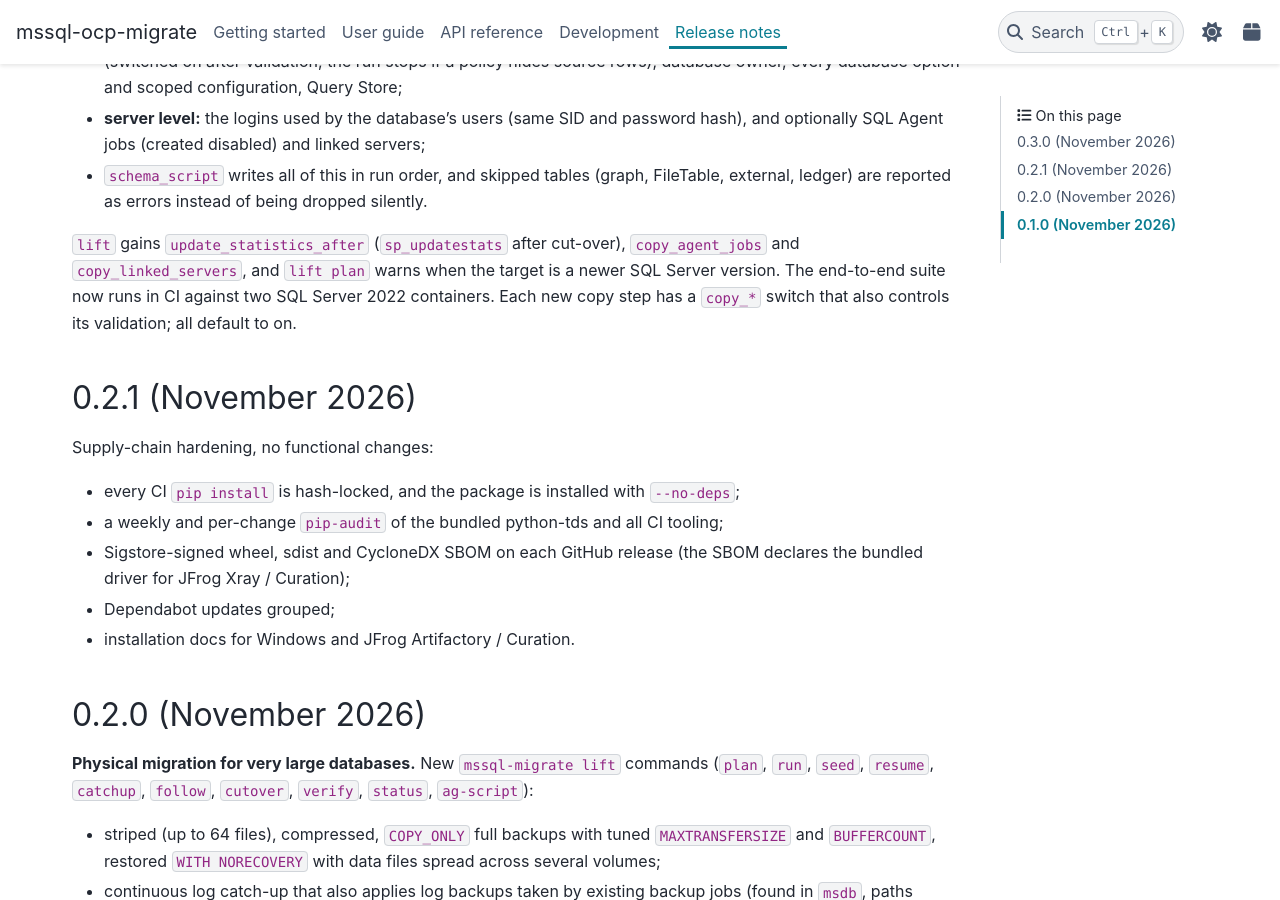
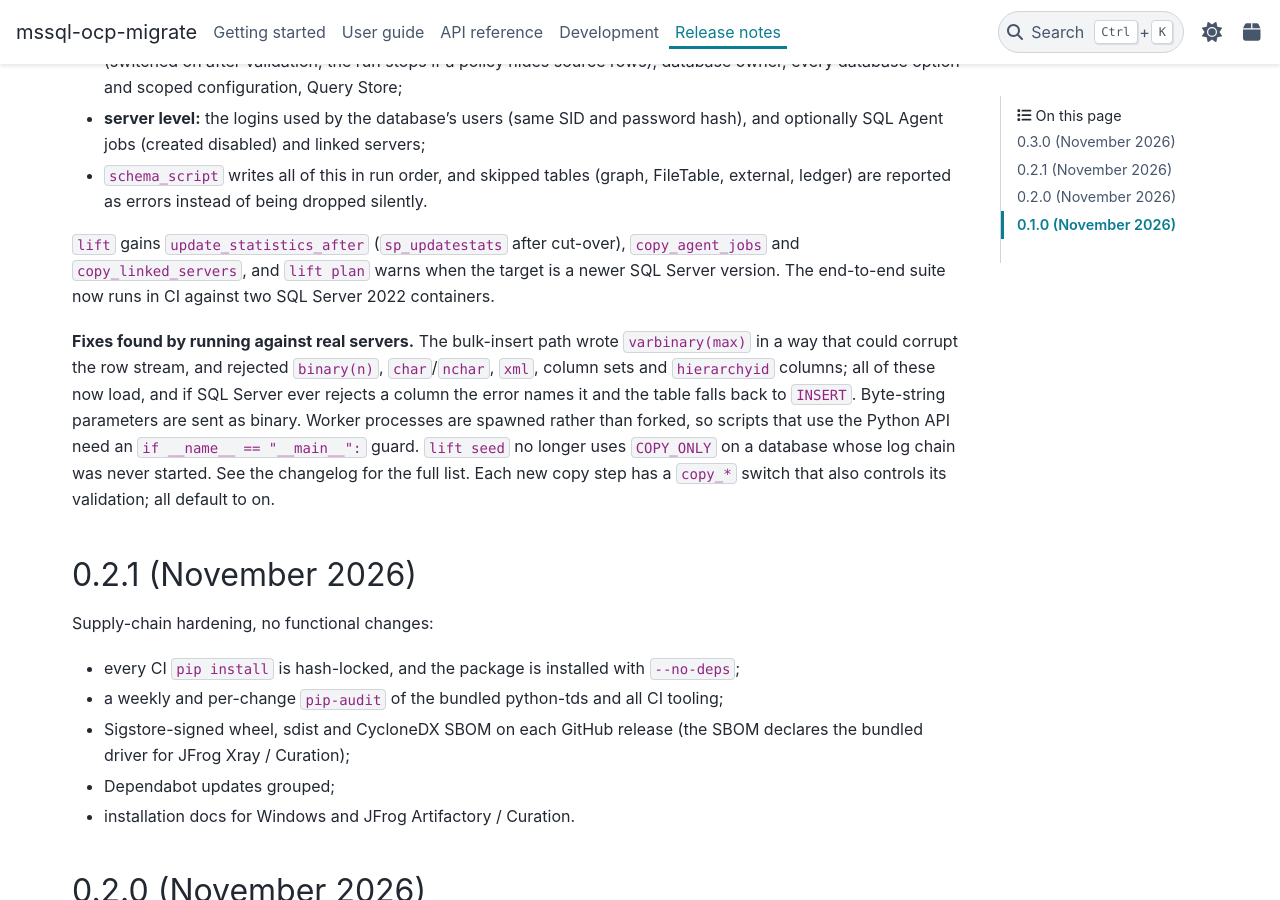
Before and after one commit to karthikbd/mssql-ocp-migrate, a Sphinx documentation site: the page built from docs/whatsnew/index.md, in a window 1280 px wide and 900 px high, scrolled down 938 px. Built offline with Sphinx 7.4.7 and the PyData theme 0.15.4, drawn with Linux system fonts in a browser that asks for light colours.

Commit message:
docs: release notes for the e2e fixes
Co-Authored-By: Claude Opus 5.5 <noreply@anthropic.com>
Claude-Session: https://claude.ai/code/session_0127R5cYzMjD4VQZtD923zX5

```diff
--- a/docs/whatsnew/index.md
+++ b/docs/whatsnew/index.md
@@ -39,7 +39,15 @@ validation checks each item:
 
 `lift` gains `update_statistics_after` (`sp_updatestats` after cut-over), `copy_agent_jobs` and
 `copy_linked_servers`, and `lift plan` warns when the target is a newer SQL Server version. The
-end-to-end suite now runs in CI against two SQL Server 2022 containers. Each new copy step has a `copy_*` switch that also
+end-to-end suite now runs in CI against two SQL Server 2022 containers.
+
+**Fixes found by running against real servers.** The bulk-insert path wrote `varbinary(max)` in
+a way that could corrupt the row stream, and rejected `binary(n)`, `char`/`nchar`, `xml`,
+column sets and `hierarchyid` columns; all of these now load, and if SQL Server ever rejects a
+column the error names it and the table falls back to `INSERT`. Byte-string parameters are sent
+as binary. Worker processes are spawned rather than forked, so scripts that use the Python API
+need an `if __name__ == "__main__":` guard. `lift seed` no longer uses `COPY_ONLY` on a database
+whose log chain was never started. See the changelog for the full list. Each new copy step has a `copy_*` switch that also
 controls its validation; all default to on.
 
 ## 0.2.1 (November 2026)
```
